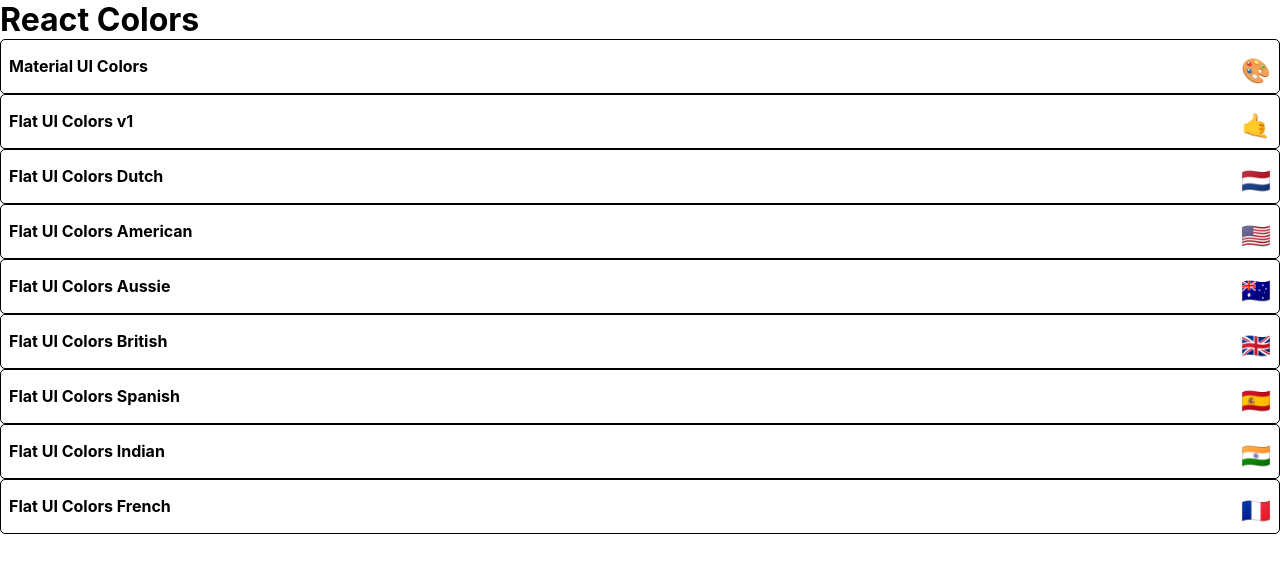
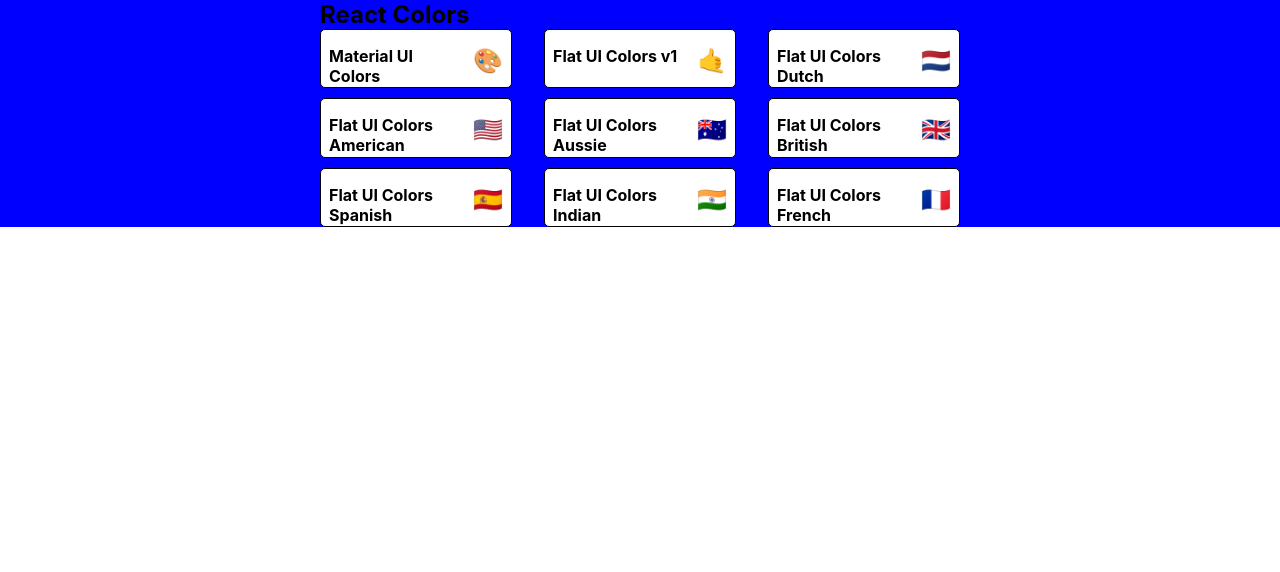
Before and after one commit to LagiewkaMarta/ColourPalette-App, a React (Create React App) app: page / in a window 1280 px wide. Shown: the top 572 px of the page. Built offline with nearby package versions, Linux system fonts and the light colour scheme.

Commit message:
Start styling PaletteList withStyles

```diff
--- a/src/Components/PaletteList.js
+++ b/src/Components/PaletteList.js
@@ -1,16 +1,55 @@
-import React, { Component } from 'react';
+import React, { Component } from "react";
+import { withStyles } from "@material-ui/styles";
 import { Link } from "react-router-dom";
 import MiniPalette from "./MiniPalette";
 
-export default class PaletteList extends Component {
-    render() {
-        const {palettes} = this.props;
-        return (
-            <div>
-                <h1>React Colors</h1>
-                {palettes.map(palette => <MiniPalette {...palette}/>
-                ) }
-                </div>
-        )
-    }
+const styles = {
+  root: {
+    backgroundColor: "blue",
+    height: "100%",
+    display: "flex",
+    // alignItems: "flex-start",
+    justifyContent: "center"
+  },
+  container: {
+    width: "50%",
+    display: "flex",
+    flexDirection: "column",
+    alignItems: "flex-start",
+    // flexWrap: "nowrap"
+  },
+  nav: {
+    display: "flex",
+    width: "100%",
+    justifyContent: "space-between"
+  },
+
+  palettes: {
+    boxSizing: "border-box",
+    width: "100%",
+    display: "grid",
+    gridTemplateColumns: "repeat(3, 30%)",
+    gridGap: "5%"
+  }
+};
+class PaletteList extends Component {
+  render() {
+    const { palettes, classes } = this.props;
+    return (
+      <div className={classes.root}>
+        <div className={classes.container}>
+          <nav className={classes.nav}>
+            <h1>React Colors</h1>
+          </nav>
+          <div className={classes.palettes}>
+            {palettes.map(palette => (
+              <MiniPalette {...palette} />
+            ))}
+          </div>
+        </div>
+      </div>
+    );
+  }
 }
+
+export default withStyles(styles)(PaletteList);
```
